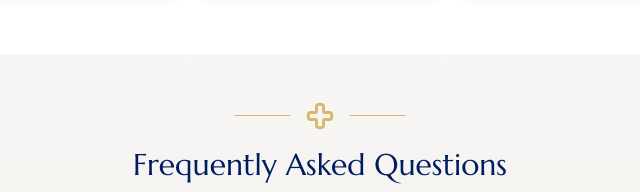
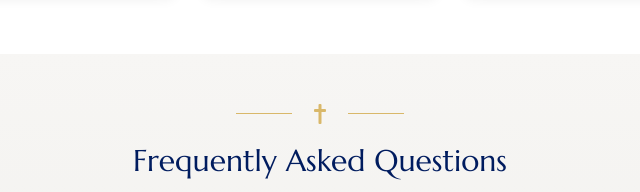
Before and after one commit to Yodaforce100/Shepherd-Verses-V2, a Next.js app: page / in a window 1280 px wide. Shown: the part 3132-3324 px from the top of the page, without its empty margins (320-960 px from the left). Built offline with nearby package versions, Linux system fonts and the light colour scheme.

Commit message:
feat: replace Cross icon with custom LatinCross SVG in FAQ component

```diff
--- a/components/faq.tsx
+++ b/components/faq.tsx
@@ -6,7 +6,21 @@ import {
   AccordionItem,
   AccordionTrigger,
 } from "@/components/ui/accordion"
-import { Cross } from "lucide-react"
+
+// Latin cross icon (tall vertical bar, shorter crossbar near the top)
+function LatinCross({ className }: { className?: string }) {
+  return (
+    <svg
+      viewBox="0 0 24 24"
+      fill="currentColor"
+      className={className}
+      aria-hidden="true"
+    >
+      <rect x="10.5" y="2" width="3" height="20" rx="1" />
+      <rect x="6" y="7" width="12" height="3" rx="1" />
+    </svg>
+  )
+}
 
 const faqs = [
   {
@@ -40,7 +54,7 @@ function CrossDivider() {
   return (
     <div className="flex items-center justify-center gap-4 mb-4" aria-hidden="true">
       <div className="w-14 h-px bg-gold" />
-      <Cross className="size-7 text-gold" strokeWidth={2.5} />
+      <LatinCross className="size-6 text-gold" />
       <div className="w-14 h-px bg-gold" />
     </div>
   )
```
